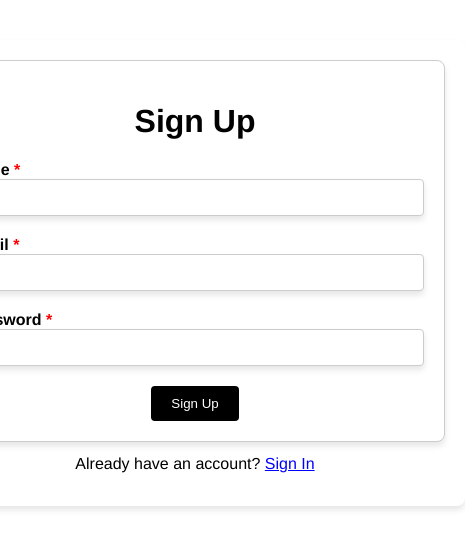
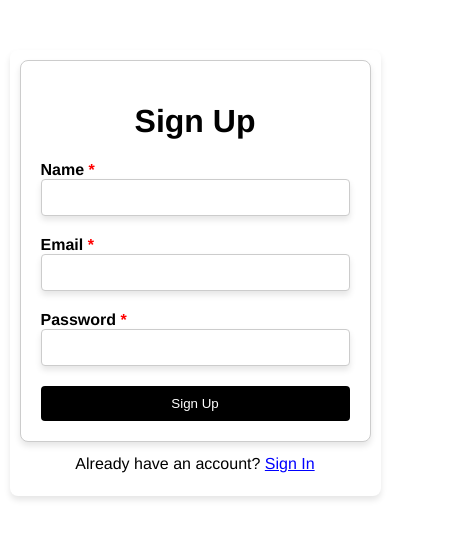
Before and after one commit to yashgupta2808/subscription-system-ui, a Next.js app: page /signup in a window 390 px wide. Shown: the part 149-698 px from the top of the page, 465 px wide, since content can reach past the window. Built offline with nearby package versions, Linux system fonts and the light colour scheme; no server answers; what amazon-cognito-identity-js would draw is missing.

Commit message:
Initial commit

```diff
--- a/app/globals.css
+++ b/app/globals.css
@@ -34,7 +34,8 @@ body {
   border-radius: var(--border-radius);
   background-color: var(--secondary-color);
   margin: 20px;
-  width: 500px;
+  width: 100%;
+  max-width: 500px;
 }
 
 .error {
@@ -49,7 +50,8 @@ form {
   display: flex;
   flex-direction: column;
   align-items: center;
-  width: 500px;
+  width: 100%;
+  max-width: 500px;
   padding: var(--padding);
   border: 1px solid #ccc;
   border-radius: var(--border-radius);
@@ -168,7 +170,8 @@ a:hover {
   align-items: center;
   justify-content: center;
   text-align: center;
-  width: 500px;
+  width: 100%;
+  max-width: 500px;
   height: 60vh;
   padding: 10px;
   overflow: auto;
@@ -201,3 +204,19 @@ select:focus {
   outline: none;
   border-color: var(--primary-color);
 }
+
+@media (max-width: 600px) {
+  .container, .form, .content {
+    width: 90%;
+    padding: 10px;
+  }
+
+  button {
+    width: 100%;
+    padding: 10px;
+  }
+
+  .header h1 {
+    font-size: 1.2rem;
+  }
+}
--- a/package.json
+++ b/package.json
@@ -10,7 +10,7 @@
   },
   "dependencies": {
     "amazon-cognito-identity-js": "6.3.12",
-    "axios": "^1.7.9",
+    "axios": "1.7.9",
     "next": "15.1.5",
     "react": "19.0.0",
     "react-dom": "19.0.0"
```
Also changed, not shown: app/dashboard/page.tsx (+8 -2 lines), libs/utils/constants.ts (+3 -4 lines), 2 other files (tests, documents, lock files or other folders).
